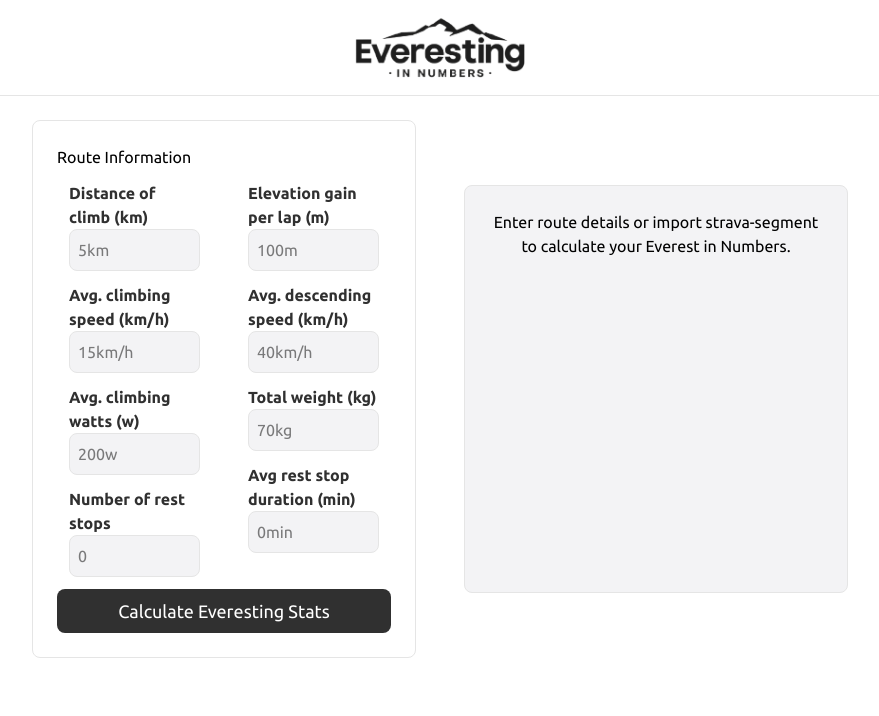
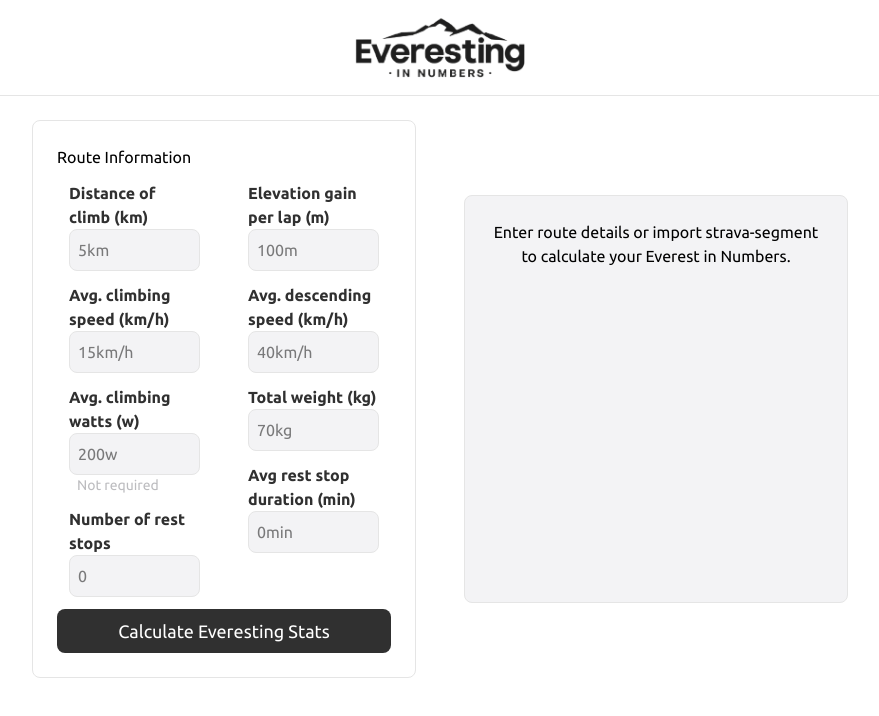
Before and after one commit to SASMIDT03/EverestingInNumbers, a React (Vite) app: page / in a window 1280 px wide. Shown: the top 716 px of the page, without its empty margins (200-1079 px from the left). Built offline with nearby package versions, Linux system fonts and the light colour scheme.

Commit message:
Added a subtext telling if an input field isn't required.

```diff
--- a/src/components/FormField.tsx
+++ b/src/components/FormField.tsx
@@ -2,6 +2,7 @@ type FormFieldProps = {
     displayText: string
     placeholderText: string
     onChange: (value: number) => void
+    subText?: string
 }
 
 export function FormField(props: FormFieldProps) {
@@ -22,6 +23,10 @@ export function FormField(props: FormFieldProps) {
                     hover:border-1 hover:border-dark
                     "
             />
+
+            <div className="text-dark-shade text-sm pl-2">{props.subText}</div>
+
+
         </div>
     )
 }
--- a/src/components/RouteForm.tsx
+++ b/src/components/RouteForm.tsx
@@ -37,7 +37,8 @@ export function RouteForm(props: RouteFormProps) {
                         <FormField displayText={"Avg. climbing speed (km/h)"} placeholderText={"15km/h"}
                                    onChange={(value) => updateField("climbingSpeed", value)}/>
                         <FormField displayText={"Avg. climbing watts (w)"} placeholderText={"200w"}
-                                   onChange={(value) => updateField("climbingWatts", value)}/>
+                                   onChange={(value) => updateField("climbingWatts", value)}
+                                   subText={"Not required"}/>
                         <FormField displayText={"Number of rest stops"} placeholderText={"0"}
                                    onChange={(value) => updateField("numberOfStops", value)}/>
 
```
